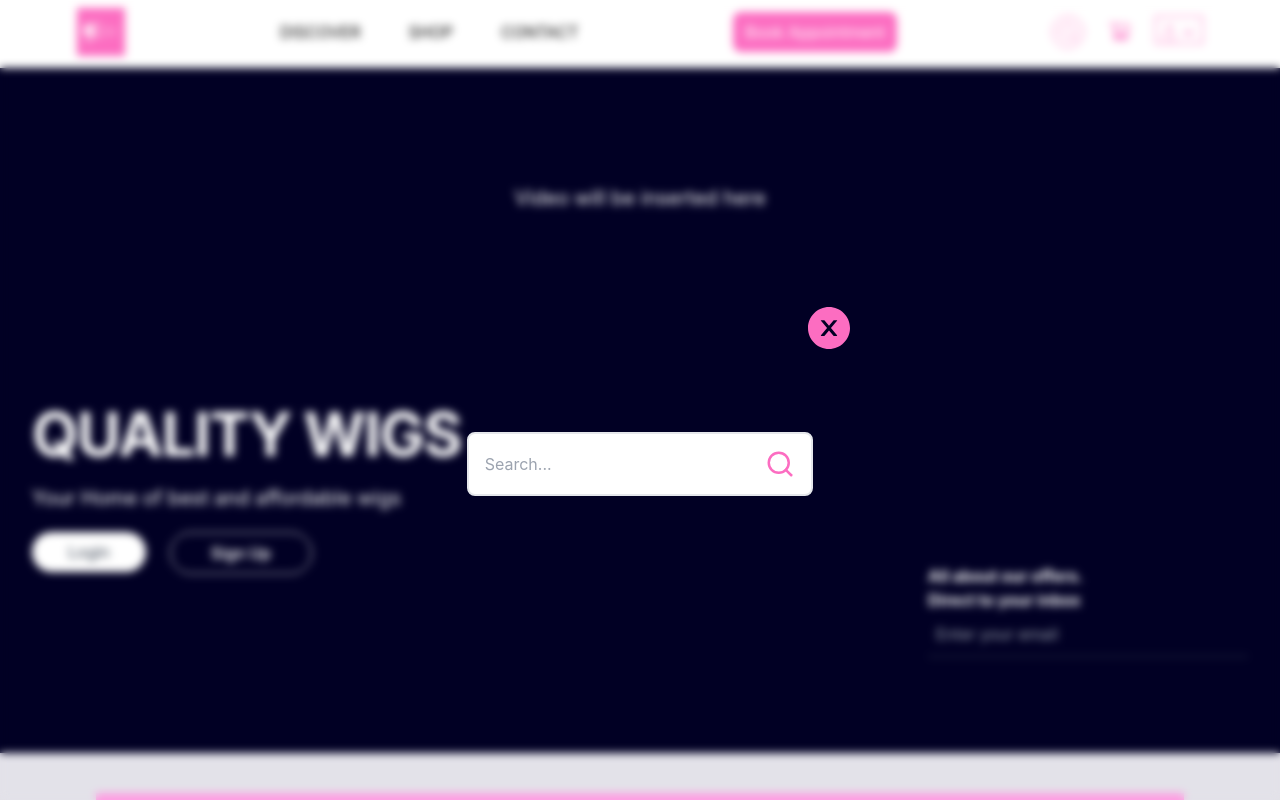
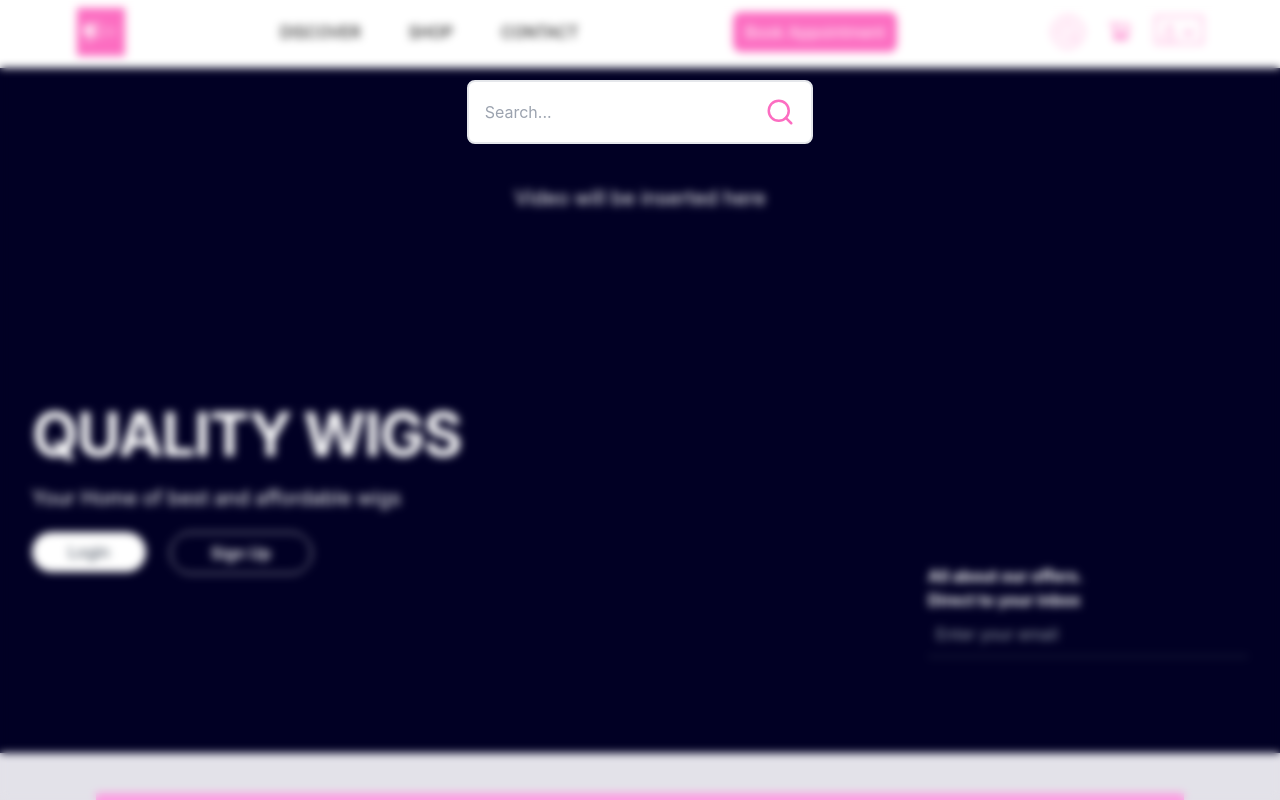
Before and after one commit to mukadas026/kuku-s-hair-website-frontend, a React (Create React App) app: page / in a window 1280 px wide. Shown: the top 800 px of the page. Built offline with nearby package versions, Linux system fonts and the light colour scheme.

Commit message:
fixed search modal

```diff
--- a/src/components/Navbar.tsx
+++ b/src/components/Navbar.tsx
@@ -1,4 +1,4 @@
-import React, {  } from "react";
+import React, { useState } from "react";
 import { CiSearch, CiUser } from "react-icons/ci";
 import { AiOutlineShoppingCart } from "react-icons/ai";
 import { MdExpandMore } from "react-icons/md";
@@ -14,9 +14,7 @@ interface NavProp {
 // search icon
 
 function Navbar({ show }: NavProp) {
-  function setModalOpen(arg0: boolean) {
-    throw new Error("Function not implemented.");
-  }
+  const [showModal, setShowmodal] = useState(true);
 
   return (
     <>
@@ -53,7 +51,7 @@ function Navbar({ show }: NavProp) {
               </button>
             </div>
             <div className="flex gap-x-6">
-              <button onClick={() => setModalOpen(true)}>
+              <button onClick={() => setShowmodal(true)}>
                 <div className="border-[0.5px] w-8 h-8 p-1 border-primary  rounded-full">
                   <CiSearch size={23} color="#FC6DC1" />
                 </div>
@@ -72,8 +70,8 @@ function Navbar({ show }: NavProp) {
 
       {/*  MODAL  COMPONENT  */}
       <SearchModal
-        modalOpen={setModalOpen}
-        ModalCose={() => setModalOpen(false)}
+        modalOpen={showModal}
+        ModalCose={() => setShowmodal(false)}
       />
     </>
   );
--- a/src/components/SearchModal.tsx
+++ b/src/components/SearchModal.tsx
@@ -1,7 +1,6 @@
 import React, { useState } from "react";
-import { AiFillCloseCircle } from "react-icons/ai";
+// import { AiFillCloseCircle } from "react-icons/ai";
 import { FiSearch } from "react-icons/fi";
-
 
 const SearchModal = ({ modalOpen, ModalCose }: any) => {
   const [searchText, setSearchText] = useState("");
@@ -19,25 +18,16 @@ const SearchModal = ({ modalOpen, ModalCose }: any) => {
     }
   };
 
-
-
   // modal props
   if (!modalOpen) return null;
 
   return (
     <>
-      <section className="fixed inset-0  bg-opacity-[40rem] backdrop-blur-sm flex justify-center items-center bg-white">
-
-
+      <section
+        className="fixed inset-0  bg-opacity-[40rem] backdrop-blur-sm flex justify-center items-start bg-white"
+        onClick={() => ModalCose()}
+      >
         <div className=" flex flex-col  w-1/3  rounded-lg">
-
-          <button
-            onClick={() => ModalCose()}
-            className="text-5xl items-endbg-gray-100 flex justify-end   text-primary "
-          >
-            <AiFillCloseCircle />
-          </button>
-
           <div className="flex items-center  p-2 bg-white   mt-20 mx-10 border-2  rounded-lg ">
             <input
               className="appearance-none bg-transparent  py-3 border-none w-full text-gray-700 mr-3  px-2 leading-tight focus:outline-none"
```
